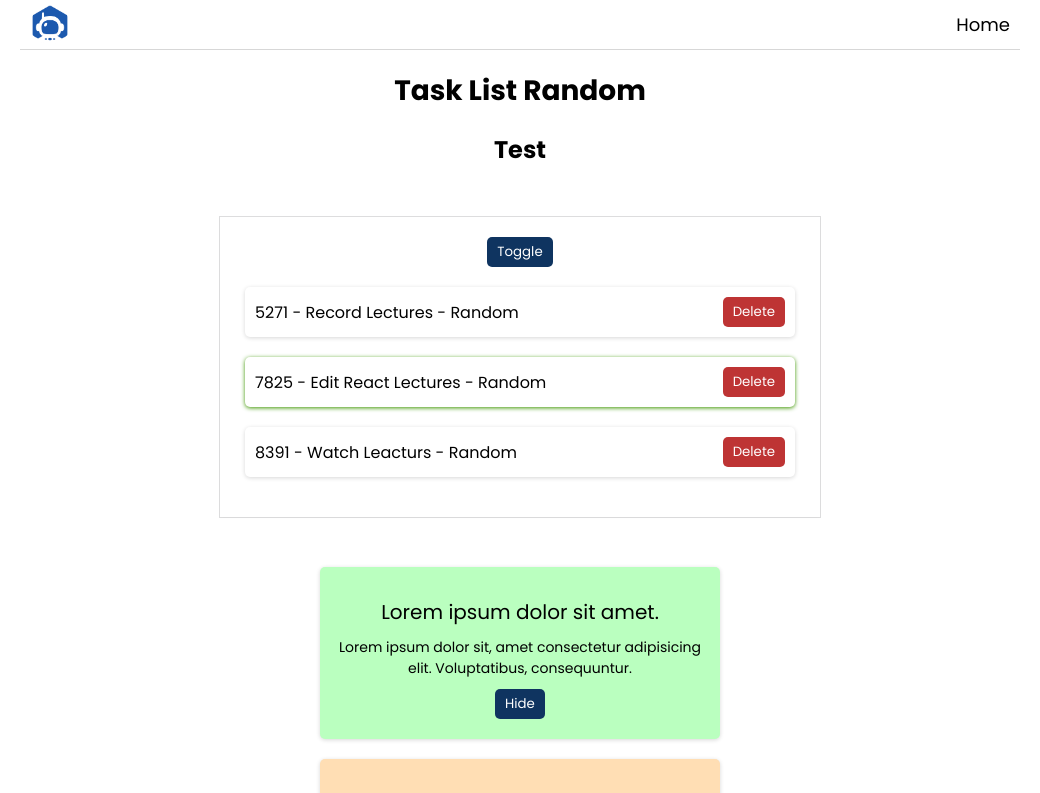
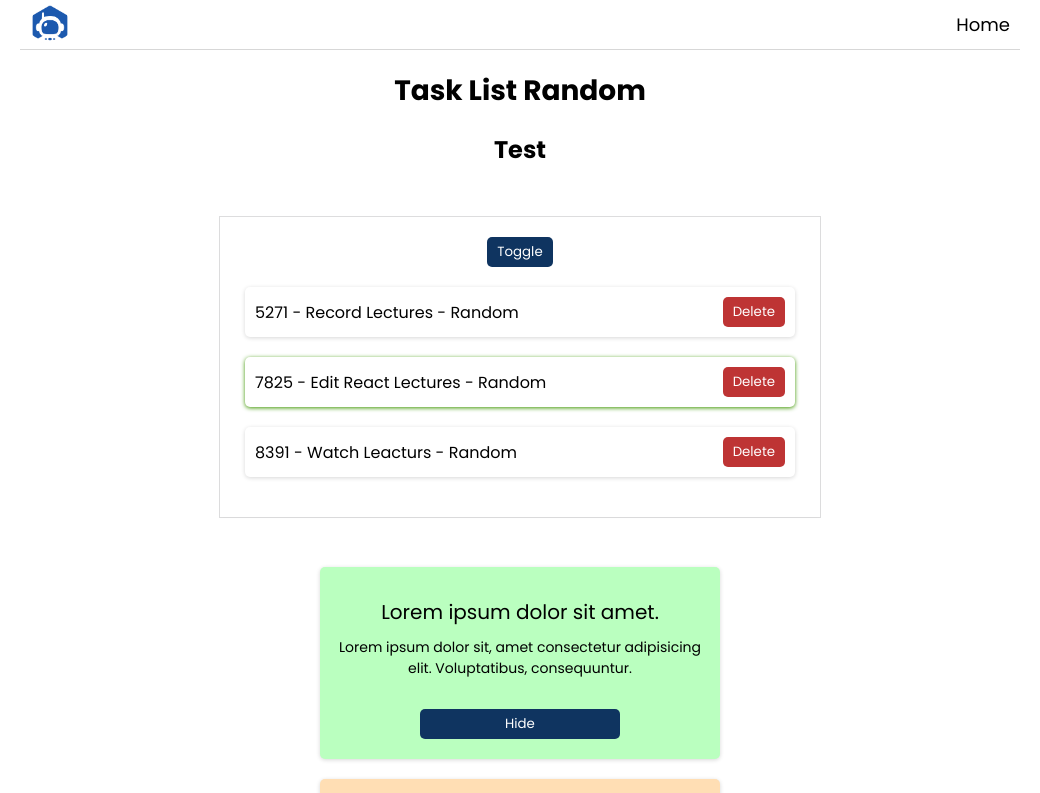
Before and after one commit to Nimesh-Kavinda/Practicing_React, a React (Create React App) app in the folder 04_Styling_React_Application/: page / in a window 1280 px wide. Shown: the top 793 px of the page, without its empty margins (120-1160 px from the left). Built offline with nearby package versions, Linux system fonts and the light colour scheme.

Commit message:
Chnage some Styles in Boxcard

```diff
--- a/04_Styling_React_Application/src/components/BoxCard.css
+++ b/04_Styling_React_Application/src/components/BoxCard.css
@@ -31,3 +31,8 @@
   .box p.description{
     font-size: 14px;
   }
+
+  .box button{
+    width: 200px;
+    margin-top: 20px;
+  }
```
